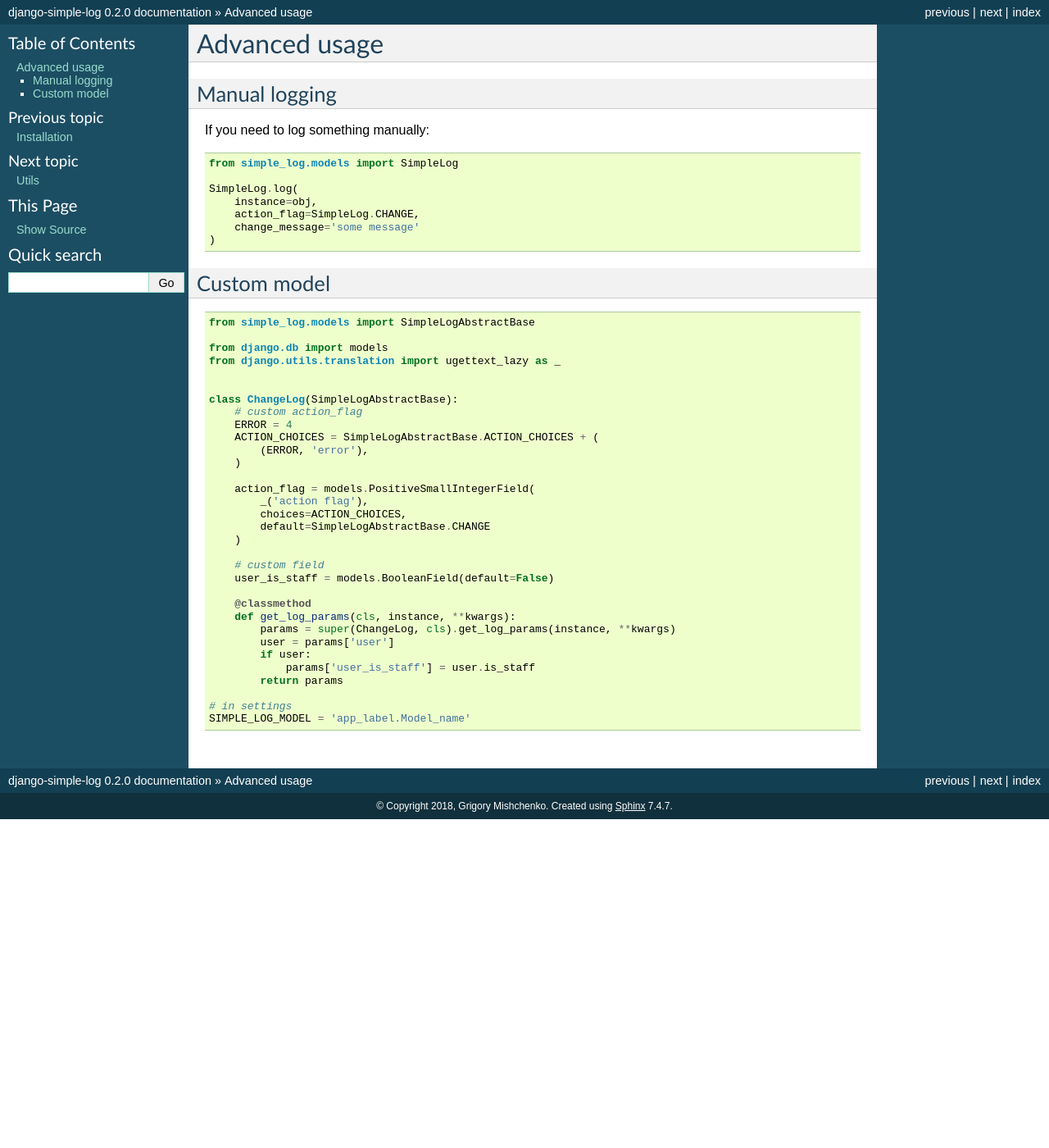
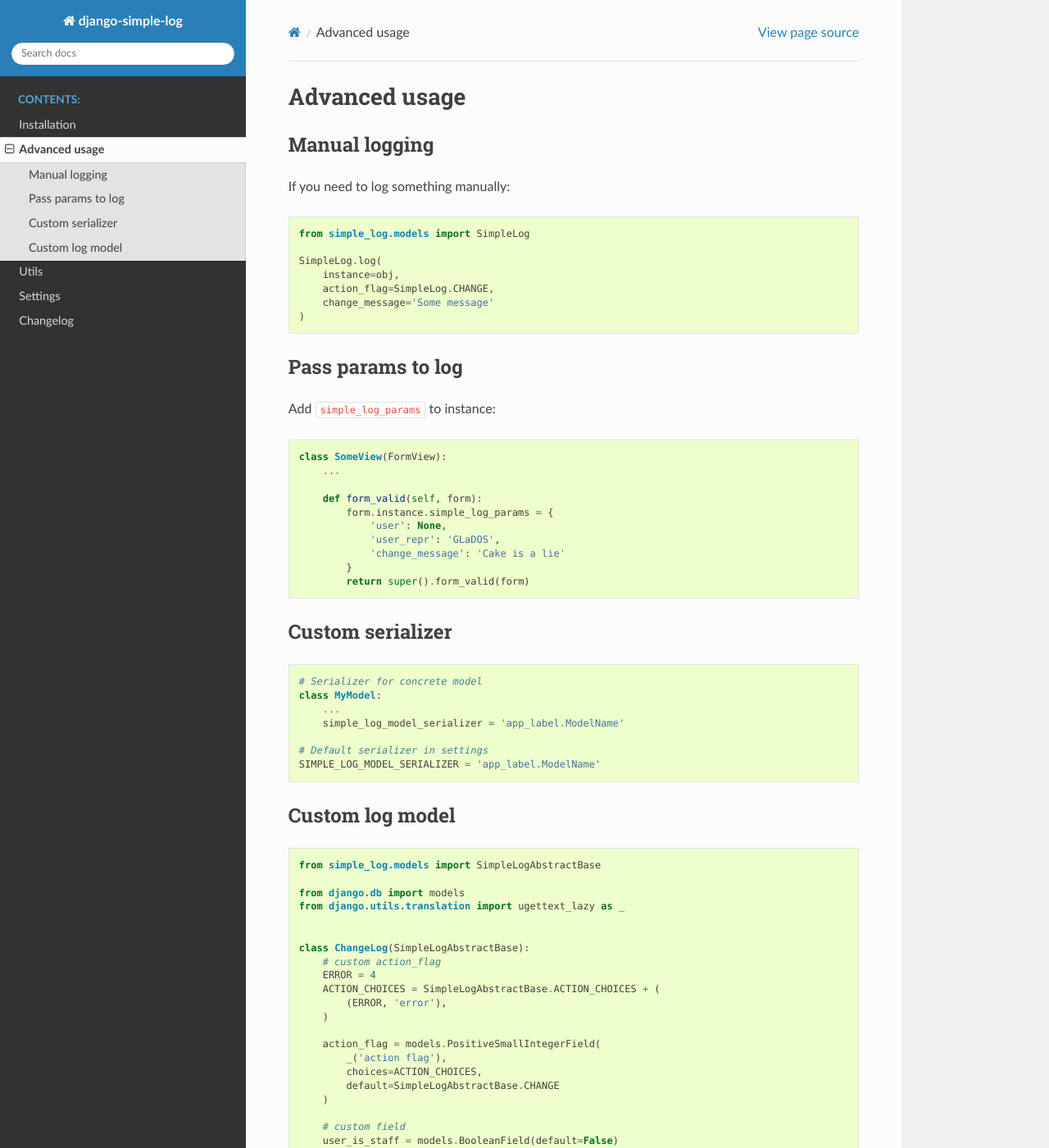
Before and after one commit to kindlycat/django-simple-log, a Sphinx documentation site: the page built from docs/advanced.rst, in a window 1280 px wide and 1400 px high. Shown: the whole window at 82% size. Built offline with Sphinx 7.4.7 and the Read the Docs theme 2.0.0, drawn with Linux system fonts in a browser that asks for light colours; some of the changed text lies outside the part shown.

Commit message:
Update docs; add python 3.4 support;

```diff
--- a/docs/advanced.rst
+++ b/docs/advanced.rst
@@ -13,12 +13,45 @@ If you need to log something manually:
     SimpleLog.log(
         instance=obj,
         action_flag=SimpleLog.CHANGE,
-        change_message='some message'
+        change_message='Some message'
     )
 
 
-Custom model
-------------
+Pass params to log
+------------------
+
+Add ``simple_log_params`` to instance:
+
+.. code-block:: python
+
+    class SomeView(FormView):
+        ...
+
+        def form_valid(self, form):
+            form.instance.simple_log_params = {
+                'user': None,
+                'user_repr': 'GLaDOS',
+                'change_message': 'Cake is a lie'
+            }
+            return super().form_valid(form)
+
+
+Custom serializer
+-----------------
+
+.. code-block:: python
+
+    # Serializer for concrete model
+    class MyModel:
+        ...
+        simple_log_model_serializer = 'app_label.ModelName'
+
+    # Default serializer in settings
+    SIMPLE_LOG_MODEL_SERIALIZER = 'app_label.ModelName'
+
+
+Custom log model
+----------------
 
 .. code-block:: python
 
@@ -53,4 +86,4 @@ Custom model
             return params
 
     # in settings
-    SIMPLE_LOG_MODEL = 'app_label.Model_name'
+    SIMPLE_LOG_MODEL = 'app_label.ChangeLog'
--- a/docs/conf.py
+++ b/docs/conf.py
@@ -12,7 +12,7 @@
 # add these directories to sys.path here. If the directory is relative to the
 # documentation root, use os.path.abspath to make it absolute, like shown here.
 #
-# import os
+import os
 # import sys
 # sys.path.insert(0, os.path.abspath('.'))
 
@@ -25,7 +25,7 @@ author = 'Grigory Mishchenko'
 # The short X.Y version
 version = ''
 # The full version, including alpha/beta/rc tags
-release = '0.2.0'
+release = '0.3.0'
 
 
 # -- General configuration ---------------------------------------------------
@@ -73,7 +73,11 @@ pygments_style = 'sphinx'
 # The theme to use for HTML and HTML Help pages.  See the documentation for
 # a list of builtin themes.
 #
-html_theme = "default"
+on_rtd = os.environ.get('READTHEDOCS') == 'True'
+if on_rtd:
+    html_theme = 'default'
+else:
+    html_theme = 'sphinx_rtd_theme'
 
 # Theme options are theme-specific and customize the look and feel of a theme
 # further.  For a list of options available for each theme, see the
--- a/docs/index.rst
+++ b/docs/index.rst
@@ -16,6 +16,7 @@ Logging model changes on every create/update/delete (except queryset update).
    advanced
    utils
    settings
+   changes
 
 
 Indices and tables
--- /dev/null
+++ b/requirements.txt
@@ -0,0 +1,6 @@
+psycopg2
+mock
+tblib
+sphinx
+sphinx_rtd_theme
+tox
--- a/simple_log/__init__.py
+++ b/simple_log/__init__.py
@@ -1,4 +1,4 @@
-__version__ = '0.2.0'
+__version__ = '0.3.0'
 registered = False
 
 default_app_config = 'simple_log.apps.SimpleLogConfig'
```
Also changed, not shown: README.rst (+1 -8 lines), docs/changes.rst (added, +11 -0 lines), setup.py (+3 -4 lines), .travis.yml, 5 other files.
